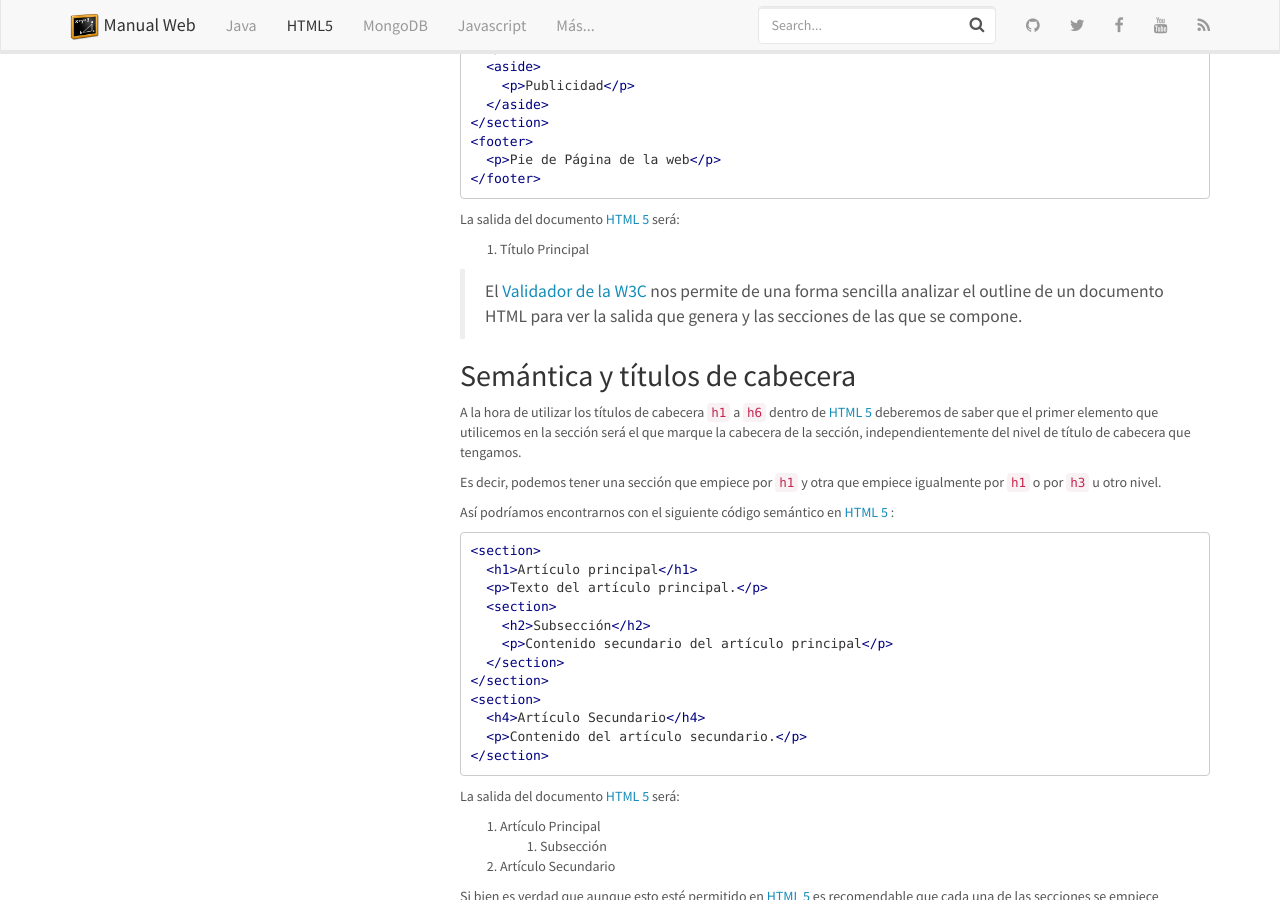
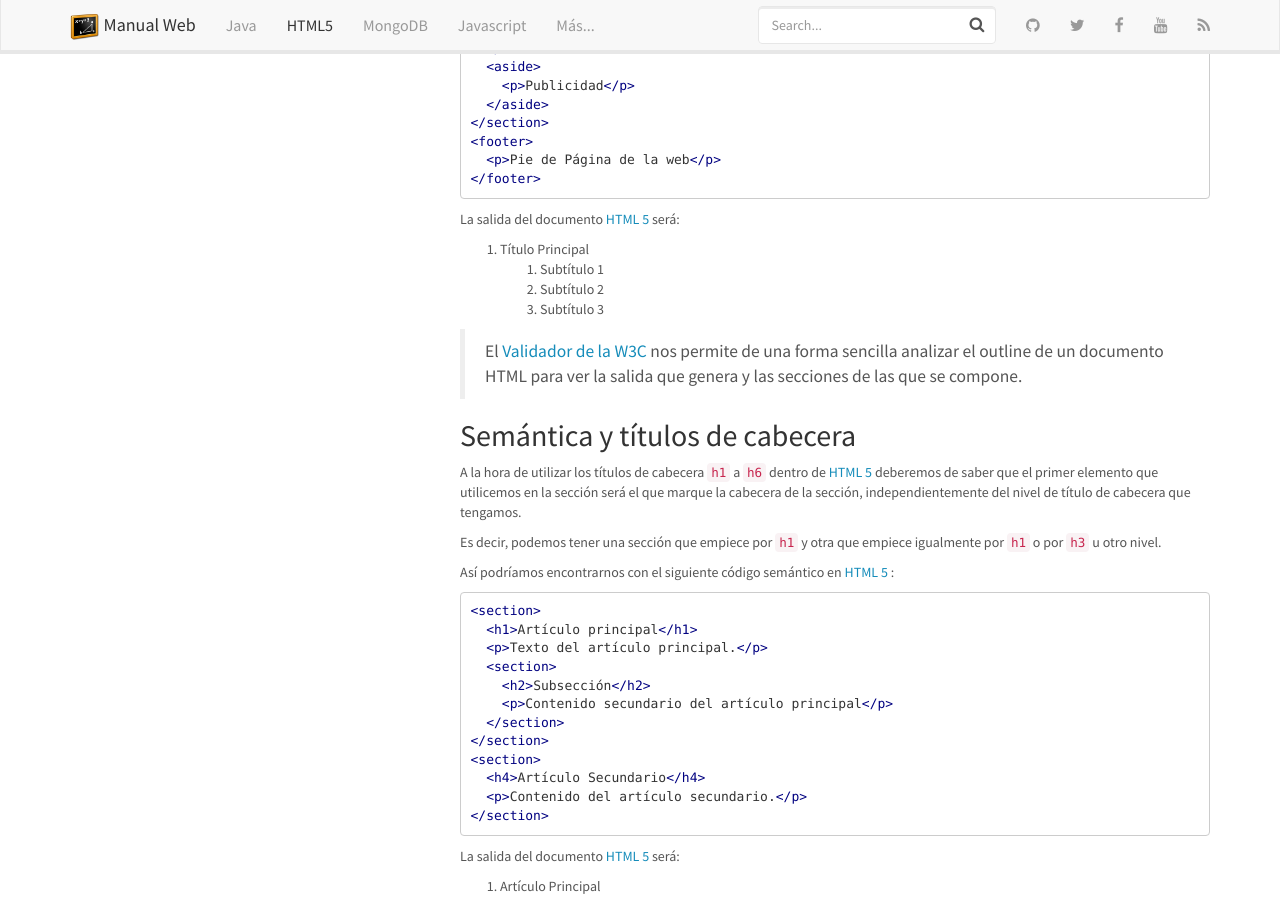
Before and after one commit to manualweb/manualweb, a Jekyll site: the page built from _html5/semantica-html5.md, in a window 1280 px wide and 900 px high, scrolled down 2347 px. Built offline with Jekyll 4.4.1, drawn with Linux system fonts in a browser that asks for light colours; nearby versions of some CDN libraries; comment, search, counter and statistics services are not loaded.

Commit message:
Nuevos Elementos

```diff
--- a/_html5/semantica-html5.md
+++ b/_html5/semantica-html5.md
@@ -154,6 +154,9 @@ Dentro del elemento [`body`](https://www.w3api.com/HTML/article/) podremos encon
 La salida del documento [HTML 5](http://www.manualweb.net/html5/) será:
 
 1. Título Principal
+	1. Subtítulo 1
+	2. Subtítulo 2
+	3. Subtítulo 3
 
 > El [Validador de la W3C](https://validator.w3.org/) nos permite de una forma sencilla analizar el outline de un documento HTML para ver la salida que genera y las secciones de las que se compone.
 
```
